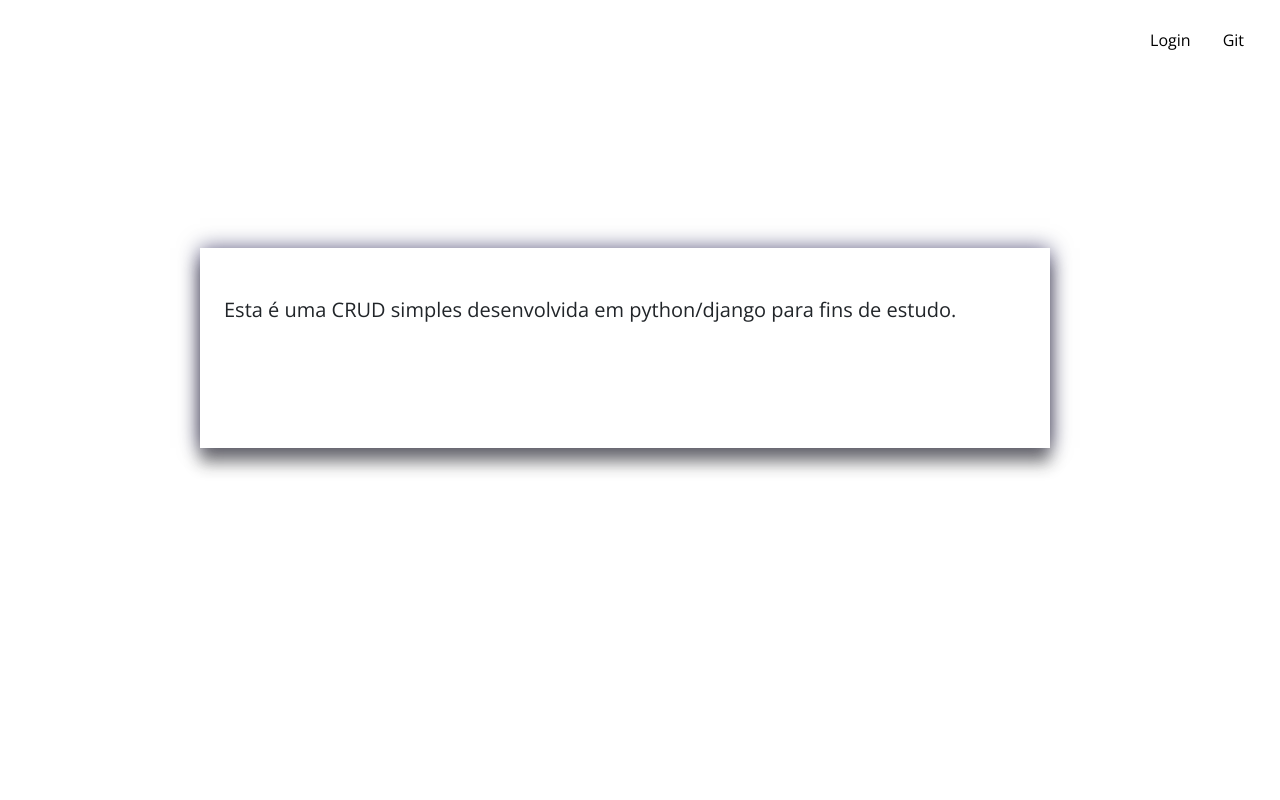
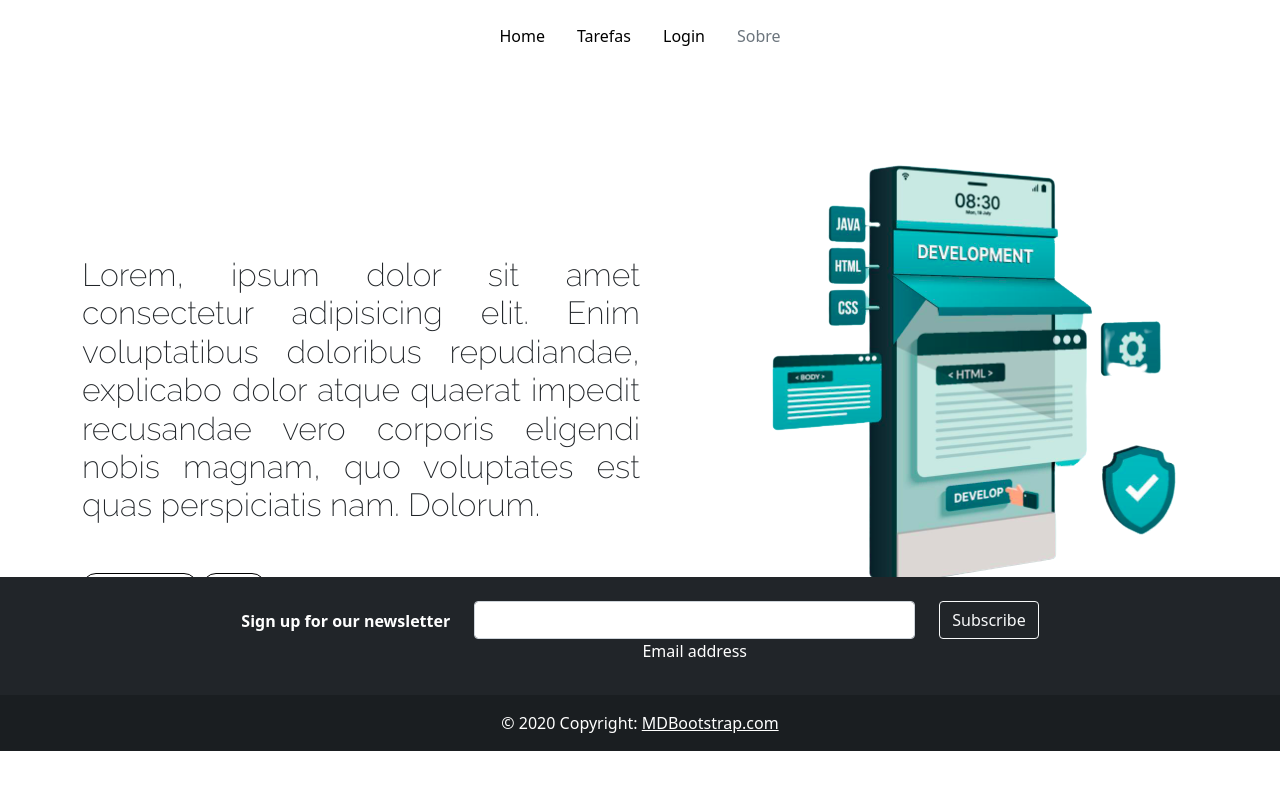
Before and after one commit to andre-bandeli/Crud-django, a Django app: page / in a window 1280 px wide. Run offline with Django 3.2, Linux system fonts and the light colour scheme.

Commit message:
remodelando html. view create

```diff
--- a/crud/crud/settings.py
+++ b/crud/crud/settings.py
@@ -90,5 +90,5 @@ STATIC_URL = "/static/"
 STATICFILES_DIRS = ["static"]
 STATIC_ROOT = "staticfiles"
 ## redirect
-LOGIN_REDIRECT_URL = '/home'
+LOGIN_REDIRECT_URL = '/lista'
 LOGOUT_REDIRECT_URL = '/'
--- a/crud/pages/urls.py
+++ b/crud/pages/urls.py
@@ -1,10 +1,10 @@
 from django.urls import path, include
-from .views import index, pag_login
+from .views import index, login
 
 app_name = "pages"
 
 
 urlpatterns = [
     path('', index, name='index.html'),
-    path('home', pag_login, name='home.html'),
+    path('login', login, name='login.html'),
 ]
--- a/crud/pages/views.py
+++ b/crud/pages/views.py
@@ -4,6 +4,5 @@ from django.shortcuts import render
 def index(request):
     return render(request, 'index.html')
 
-def pag_login(request):
-    if request.user.id:
-        return render(request, 'home.html')
+def login(request):
+    return render(request, 'login.html')
--- /dev/null
+++ b/crud/static/css/base.css
@@ -0,0 +1,136 @@
+@import url('https://fonts.googleapis.com/css2?family=Raleway:wght@200&display=swap');
+
+
+.bg-dark {
+    width: 100%;
+    position: fixed;
+    margin-top: 40.7%;
+}
+
+.nav {
+    margin-top: 2vh;
+
+}
+.nav a {
+    color: black;
+}
+.nav a:hover {
+    color: black;
+    font-weight: 600;
+}
+
+.header {
+    width: 100%;
+    height: 50vh;
+    margin-top: 10vh;
+
+    position: absolute;
+}
+.header .container {
+    display: flex;
+
+}
+.header .container .col h2 {
+    font-family: 'Raleway', sans-serif;
+    margin-top: 15vh;
+    text-align: justify;
+}
+.header .container .col img {
+    margin-left: 15vh;
+}
+.header .container .col button {
+    margin-left: 0vh;
+    background-color: transparent;
+    border-radius: 15px;
+    margin-left: 0;
+    border: .5px solid black;
+    margin-top: 5vh;
+}
+.header .container .col button:hover {
+    background-color: black;
+    color: white;
+    transition: .3s ease;
+    font-weight: 600;
+}
+
+
+#login {
+    width: 80%;
+	height: 60%;
+    margin-top: 5vh;
+    margin-bottom: 5vh;
+    margin-left: 10%;
+    margin-right: 10%;
+	background-color: transparent;
+    position: absolute;
+}
+#login .container {
+	width: 30%;
+	height: 100%;
+    border-radius: 15px;
+	align-items: center;
+	box-shadow:0 12px 15px 0 rgba(0,0,0,.24),0 17px 50px 0 rgba(0,0,0,.19);
+    position: absolute;
+    margin-left: 35%;
+}
+#login .container h1 {
+	font-family: 'Open Sans', sans-serif;
+    position: relative;
+	font-size: 30px;
+    margin-top: 5vh;
+    margin-bottom: 5vh;
+    margin-left: 5vh;
+
+}
+#login .container .col-8 {
+    height: 5vh;
+
+    position: relative;
+
+    margin-bottom: 5vh;
+	margin-left: 80px;
+    display: inline-block;
+}
+#login .container .btn {
+
+    margin-left: 3vh;
+    position: relative;
+    margin-bottom: 5vh;
+    display: inline-block;
+}
+
+
+
+#tabela {
+    position: absolute;
+    width: 100%;
+    height: 50vh;
+    margin-top: 5vh;
+
+
+}
+
+#tabela .container {
+    margin-left: auto;
+    margin-top: auto;
+}
+
+#section_1 .container-fluid {
+    position: inherit;
+    margin-left: 10vh;
+    margin-top: 1vh;
+}
+
+
+#header {
+    width: 100%;
+    height: 70vh;
+    position: absolute;
+    text-align: center;
+}
+
+#header h1 {
+    font-size: 25px;
+    margin-top: 10vh;
+    margin-bottom: 5vh;
+}
--- a/crud/static/css/style.css
+++ b/crud/static/css/style.css
@@ -10,15 +10,21 @@ body {
     background-color: rgb(255, 255, 255);
 }
 #slider {
-    align-items: center;
-    display: inline-block;
+    width: 80%;
+    height: 40%;
+    position: relative;
+    margin-left: auto;
+    margin-right: auto;
+    margin-top: 10%;
 }
 #slider .container {
-    margin-top: 150px;
-    width: 850px;
+    margin-top: auto;
+    margin-top: auto;
+    width: 80%;
     height: 200px;
-    margin-left: 200px;
-    position: absolute;
+    margin-left: auto;
+    margin-right: auto;
+    position: relative;
     background-color: transparent;
     box-shadow: 0 15px 15px rgba(26, 25, 25, 0.479), 0px 0px 20px rgba(6, 3, 61, 0.623);
 }
@@ -26,7 +32,6 @@ body {
     font-family: 'Open Sans', sans-serif;
     font-size: 20px;
     text-align: justify;
-    margin-top: 50px;
 }
 #nav .container-fluid {
     padding: 20px;
--- a/crud/tasks/views.py
+++ b/crud/tasks/views.py
@@ -24,6 +24,7 @@ def create(request):
     if form.is_valid():
         form.save()
         return redirect('/lista')
+    return render(request, 'form.html', {'form': form})
 
 def edit(request, pk):
     data = {}
--- /dev/null
+++ b/crud/templates/base.html
@@ -0,0 +1,96 @@
+<!doctype html>
+{% load static %}
+<html lang="en">
+  <head>
+    <!-- Required meta tags -->
+    <meta charset="utf-8">
+    <meta name="viewport" content="width=device-width, initial-scale=1">
+
+    <!-- Bootstrap CSS -->
+    <link href="https://cdn.jsdelivr.net/npm/bootstrap@5.1.3/dist/css/bootstrap.min.css" rel="stylesheet" integrity="sha384-1BmE4kWBq78iYhFldvKuhfTAU6auU8tT94WrHftjDbrCEXSU1oBoqyl2QvZ6jIW3" crossorigin="anonymous">
+    <link rel="stylesheet" href="{% static 'css/base.css' %}">
+
+
+    <title>Hello, world!</title>
+  </head>
+  <body>
+
+
+    <div id="nav">
+        <ul class="nav justify-content-center">
+            <li class="nav-item">
+              <a class="nav-link active" aria-current="page" href="/">Home</a>
+            </li>
+            <li class="nav-item">
+              <a class="nav-link" href="/lista">Tarefas</a>
+            </li>
+            <li class="nav-item">
+              <a class="nav-link" href="account/login">Login</a>
+            </li>
+            <li class="nav-item">
+              <a class="nav-link disabled">Sobre</a>
+            </li>
+          </ul>
+    </div>
+
+  {% block content %}
+  {% endblock %}
+
+
+
+  <footer class="bg-dark text-center text-white">
+        <!-- Grid container -->
+        <div class="container p-4 pb-0">
+          <!-- Section: Form -->
+          <section class="">
+            <form action="">
+              <!--Grid row-->
+              <div class="row d-flex justify-content-center">
+                <!--Grid column-->
+                <div class="col-auto">
+                  <p class="pt-2">
+                    <strong>Sign up for our newsletter</strong>
+                  </p>
+                </div>
+                <!--Grid column-->
+
+                <!--Grid column-->
+                <div class="col-md-5 col-12">
+                  <!-- Email input -->
+                  <div class="form-outline form-white mb-4">
+                    <input type="email" id="form5Example29" class="form-control" />
+                    <label class="form-label" for="form5Example29">Email address</label>
+                  </div>
+                </div>
+                <!--Grid column-->
+
+                <!--Grid column-->
+                <div class="col-auto">
+                  <!-- Submit button -->
+                  <button type="submit" class="btn btn-outline-light mb-4">
+                    Subscribe
+                  </button>
+                </div>
+                <!--Grid column-->
+              </div>
+              <!--Grid row-->
+            </form>
+          </section>
+          <!-- Section: Form -->
+        </div>
+        <!-- Grid container -->
+
+        <!-- Copyright -->
+        <div class="text-center p-3" style="background-color: rgba(0, 0, 0, 0.2);">
+          © 2020 Copyright:
+          <a class="text-white" href="https://mdbootstrap.com/">MDBootstrap.com</a>
+        </div>
+        <!-- Copyright -->
+
+    </footer>
+
+    <script src="https://cdn.jsdelivr.net/npm/bootstrap@5.1.3/dist/js/bootstrap.bundle.min.js" integrity="sha384-ka7Sk0Gln4gmtz2MlQnikT1wXgYsOg+OMhuP+IlRH9sENBO0LRn5q+8nbTov4+1p" crossorigin="anonymous"></script>
+
+
+  </body>
+</html>
--- a/crud/templates/index.html
+++ b/crud/templates/index.html
@@ -1,66 +1,34 @@
+{% extends 'base.html' %}
 {% load static %}
-<!doctype html>
-<html lang="en">
-  <head>
-    <!-- Required meta tags -->
-    <meta charset="utf-8">
-    <meta name="viewport" content="width=device-width, initial-scale=1">
-    <!-- Fonts -->
-    <link rel="preconnect" href="https://fonts.googleapis.com">
-    <link rel="preconnect" href="https://fonts.gstatic.com" crossorigin>
-    <link href="https://fonts.googleapis.com/css2?family=Open+Sans:wght@300;400&display=swap" rel="stylesheet">
 
-    <!-- Bootstrap CSS -->
-    <link href="https://cdn.jsdelivr.net/npm/bootstrap@5.1.0/dist/css/bootstrap.min.css" rel="stylesheet" integrity="sha384-KyZXEAg3QhqLMpG8r+8fhAXLRk2vvoC2f3B09zVXn8CA5QIVfZOJ3BCsw2P0p/We" crossorigin="anonymous">
-    <link rel="stylesheet" href="{% static 'css/style.css' %}">
 
-    <title>Hello, world!</title>
-  </head>
-  <body>
 
-    <div id="nav">
-        <div class="container-fluid">
-            <ul class="nav justify-content-end">
-                <li class="nav-item">
-                  <a class="nav-link active" aria-current="page" href="/account/login">Login</a>
-                </li>
-                <li class="nav-item">
-                  <a class="nav-link" href="https://github.com/andre-bandeli">Git</a>
-                </li>
-              </ul>
+{% block content %}
 
+
+<section class="header">
+    <div class="container">
+        <div class="col">
+            <h2>
+                Lorem, ipsum dolor sit amet consectetur adipisicing elit.
+                Enim voluptatibus doloribus repudiandae,
+                explicabo dolor atque quaerat impedit recusandae
+                 vero corporis eligendi nobis magnam, quo voluptates est quas perspiciatis nam. Dolorum.
+            </h2>
+
+            <button>
+                CRIAR CONTA
+            </button>
+            <button>
+                LOGIN
+            </button>
+        </div>
+
+        <div class="col">
+            <img src="{% static 'imagens/app.png' %}" alt="">
         </div>
 
     </div>
+</section>
 
-    <div id="slider">
-        <div class="container">
-            <div class="container-fluid">
-                <h2>Esta é uma CRUD simples desenvolvida em python/django para fins de estudo.
-                    Nela estão inseridos os sistemas de autenticação (login/logout/reset) padrão do django e,
-                    após autenticação, é gerada uma página onde é possível criar/editar tarefas diárias.
-                </h2>
-                <script>
-                    function maqEscr(elemento){
-                        const text = elemento.innerHTML.split('');
-                        elemento.innerHTML = ' ';
-                        text.forEach(function(k, j){
-
-                        setTimeout(function(){
-                            elemento.innerHTML += k;
-                        }, j * 75)
-
-                    });
-                    }
-                    const texto = document.querySelector('h2');
-                    maqEscr(texto);
-                </script>
-            </div>
-
-        </div>
-    </div>
-
-    <script src="https://cdn.jsdelivr.net/npm/bootstrap@5.1.0/dist/js/bootstrap.bundle.min.js" integrity="sha384-U1DAWAznBHeqEIlVSCgzq+c9gqGAJn5c/t99JyeKa9xxaYpSvHU5awsuZVVFIhvj" crossorigin="anonymous"></script>
-
-  </body>
-</html>
+{% endblock %}
```
Also changed, not shown: other parts of crud/static/css/style.css (+2 -30 lines), crud/templates/form.html (+8 -13 lines), crud/templates/home.html (+6 -29 lines), crud/templates/registration/login.html (+6 -20 lines), crud/db.sqlite3, crud/static/imagens/app.png (added).
